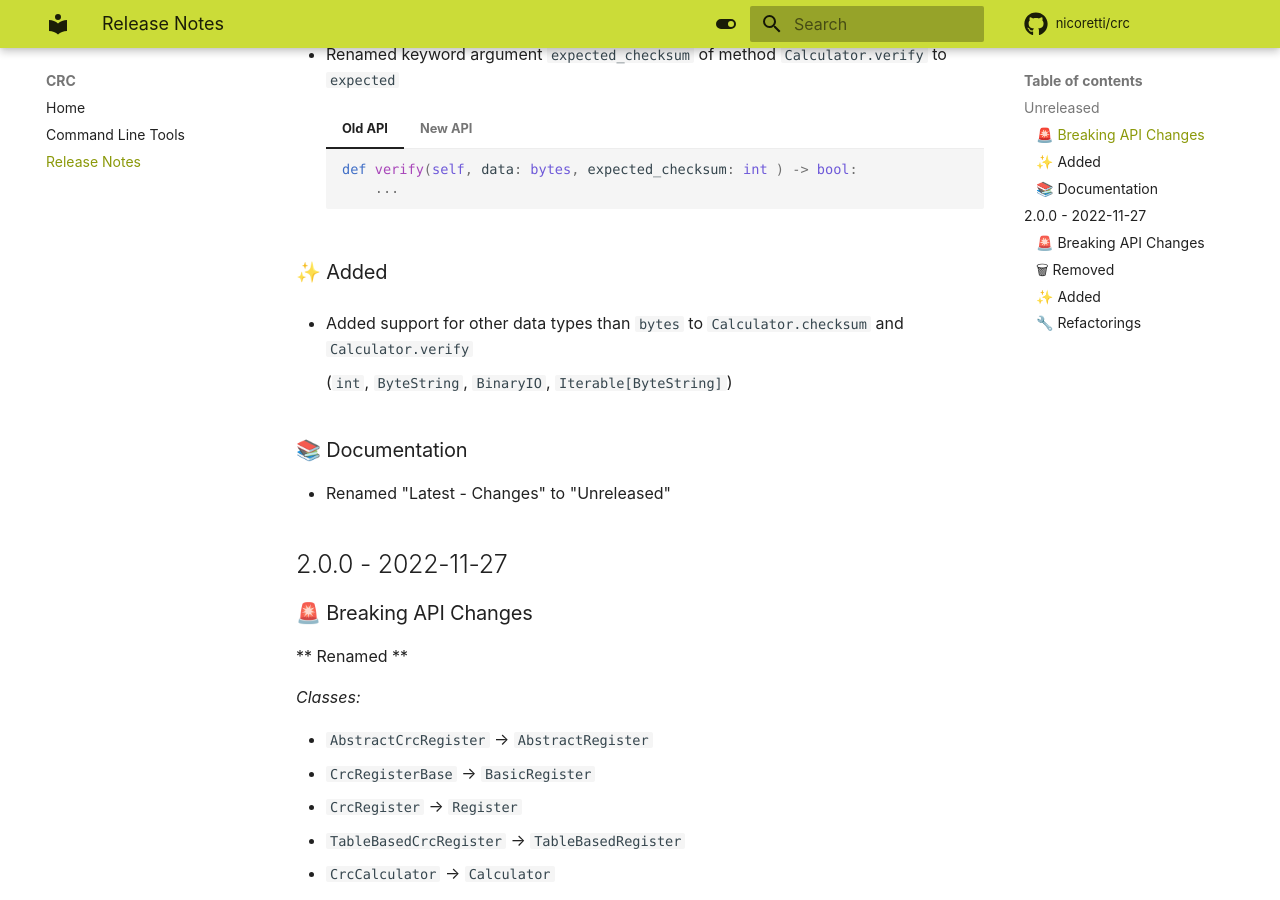
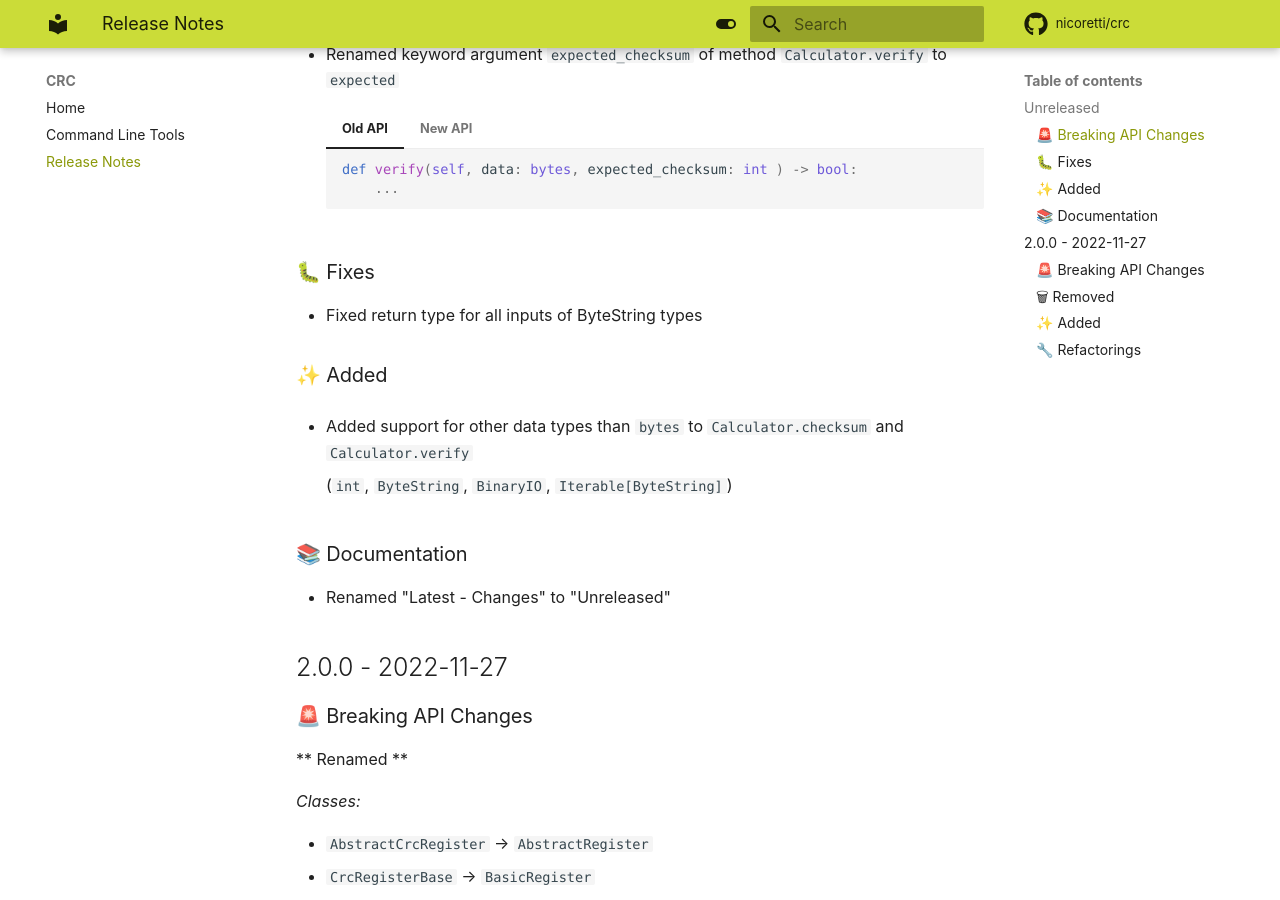
Before and after one commit to Nicoretti/crc, an MkDocs documentation site: the page built from docs/docs/release-notes.md, in a window 1280 px wide and 900 px high, scrolled down 326 px. Built offline with MkDocs 1.6.1 and Material for MkDocs 9.7.7, drawn with Linux system fonts in a browser that asks for light colours; comment, search, counter and statistics services are not loaded.

Commit message:
Fix return type for all ByteString inputs

````diff
--- a/crc.py
+++ b/crc.py
@@ -391,7 +391,7 @@
     if isinstance(data, int):
         yield data.to_bytes(1, "big")
     elif isinstance(data, ByteString):
-        yield data
+        yield bytes(data)
     elif isinstance(data, (Iterable, BinaryIO)):
         yield from data
     else:
--- a/docs/docs/release-notes.md
+++ b/docs/docs/release-notes.md
@@ -24,6 +24,9 @@
             ...
         ```
 
+### 🐛 Fixes
+* Fixed return type for all inputs of ByteString types
+
 ### ✨ Added
 * Added support for other data types than `bytes` to `Calculator.checksum` and `Calculator.verify`
 
@@ -31,6 +34,7 @@
 
 ### 📚 Documentation
 * Renamed "Latest - Changes" to "Unreleased"
+
 
 ## 2.0.0 - 2022-11-27
 
````
